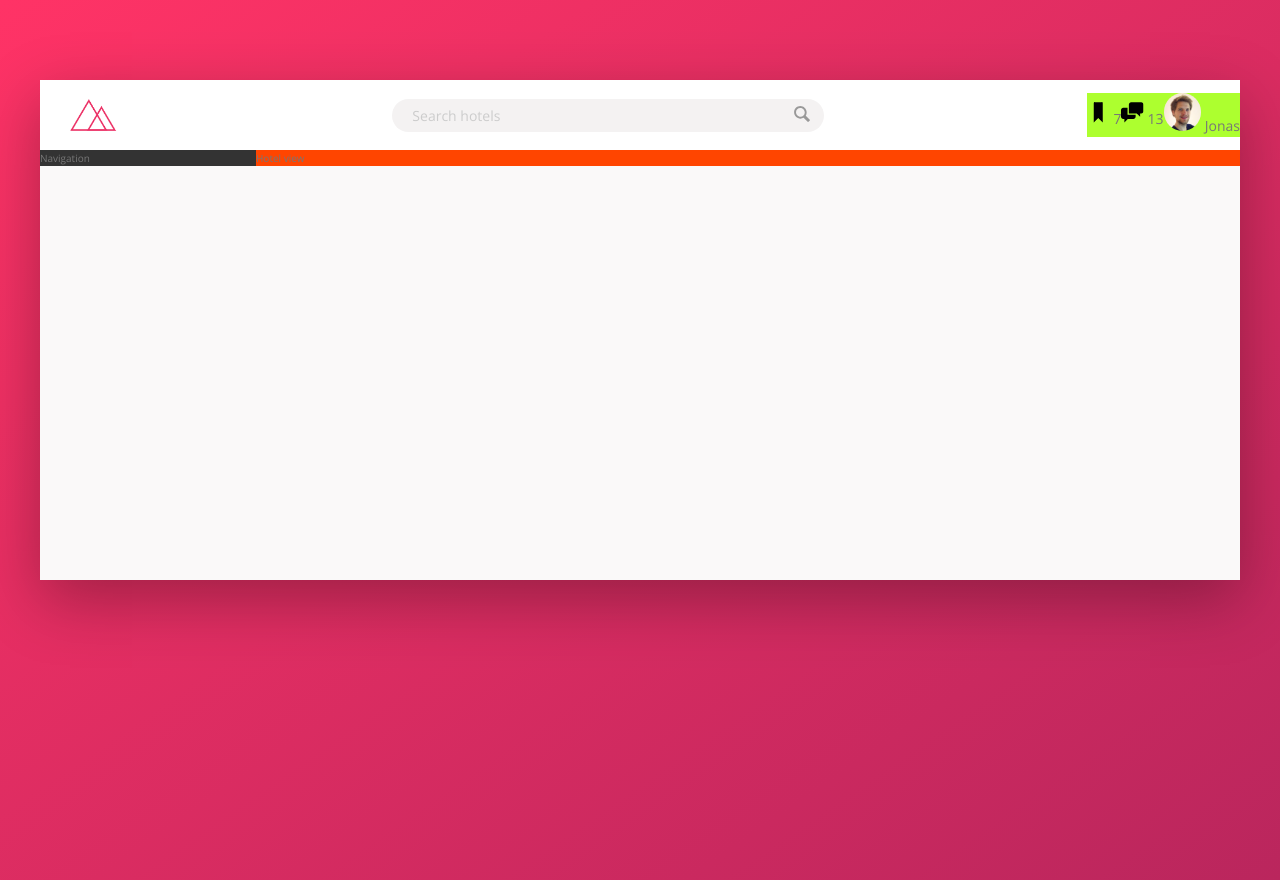
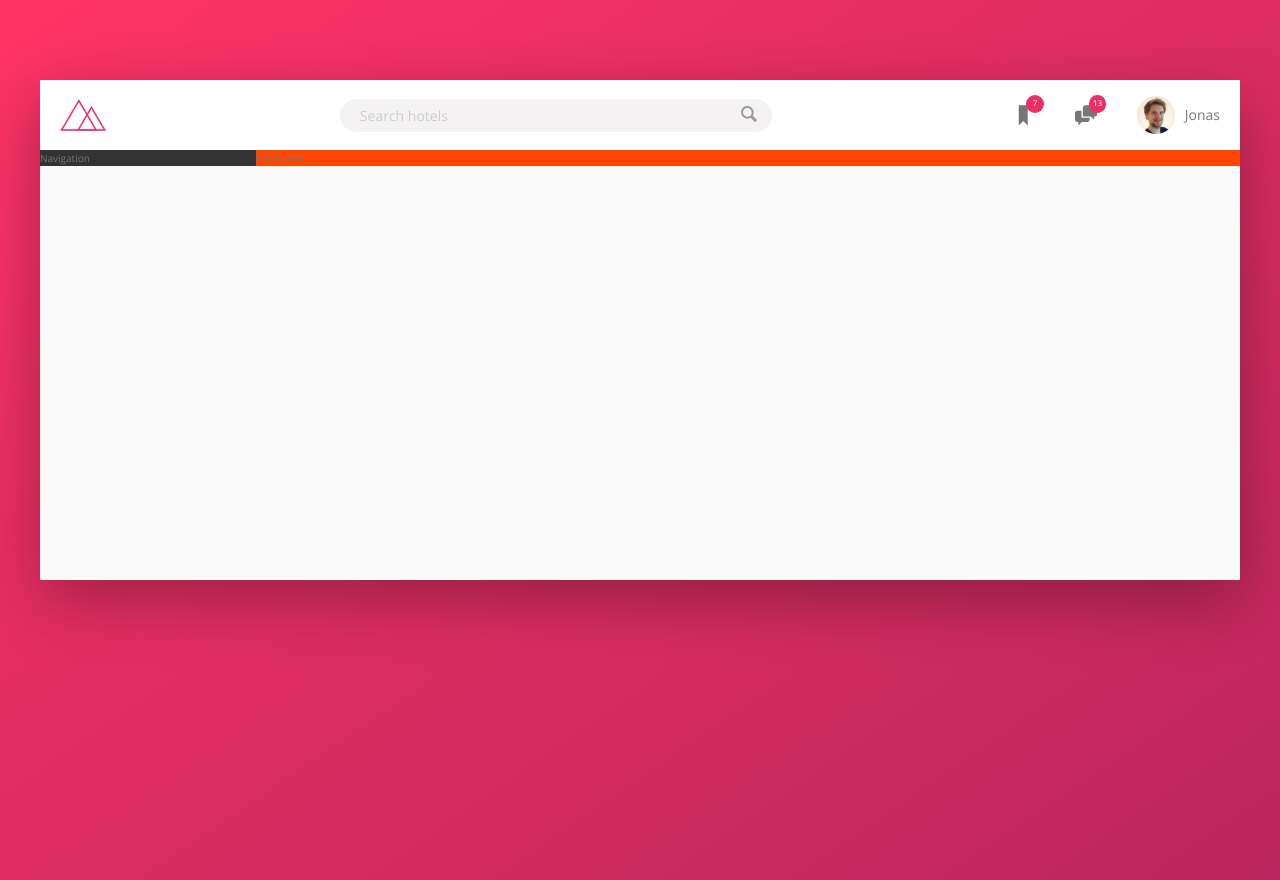
Before and after one commit to btaylor13/trillo-project, a website: page index.html in a window 1280 px wide. Drawn offline with nearby package versions, Linux system fonts and the light colour scheme.

Commit message:
navbar with flexbox complete

```diff
--- a/sass/_components.scss
+++ b/sass/_components.scss
@@ -2,7 +2,7 @@
 //  LOGO
 .logo {
   height: 3.25rem;
-  margin-left: 3rem;
+  margin-left: 2rem;
 }
 
 /////////////////////////////////////////////////////////
@@ -34,7 +34,6 @@
     &::-webkit-input-placeholder {
       font-weight: 100;
       color: var(--color-grey-light-4);
-      fto
     }
   }
 
@@ -65,18 +64,45 @@
 //  USER NAVIGATION
 
 .user-nav {
-  background-color: greenyellow;
+  align-self: stretch;
   display: flex;
   align-items: center;
+
+  & > * {
+    padding: 0 2rem;
+    cursor: pointer;
+    height: 100%;
+    display: flex;
+    align-items: center;
+  }
+
+  & > *:hover {
+    background-color: var(--color-grey-light-2);
+  }
+
   &__icon-box {
+    position: relative;
   }
 
   &__icon {
     height: 2.25rem;
     width: 2.25rem;
+    fill: var(--color-grey-dark-2);
   }
 
   &__notification {
+    font-size: 0.8rem;
+    height: 1.75rem;
+    width: 1.75rem;
+    border-radius: 3rem;
+    background-color: var(--color-primary);
+    color: #fff;
+    position: absolute;
+    top: 1.5rem;
+    right: 1.1rem;
+    display: flex;
+    justify-content: center;
+    align-items: center;
   }
 
   &__user {
@@ -86,9 +112,7 @@
     height: 3.75rem;
     width: 3.75rem;
     border-radius: 50%;
-  }
-
-  &__user-name {
+    margin-right: 1rem;
   }
 }
 
```
Also changed, not shown: css/style.css.
